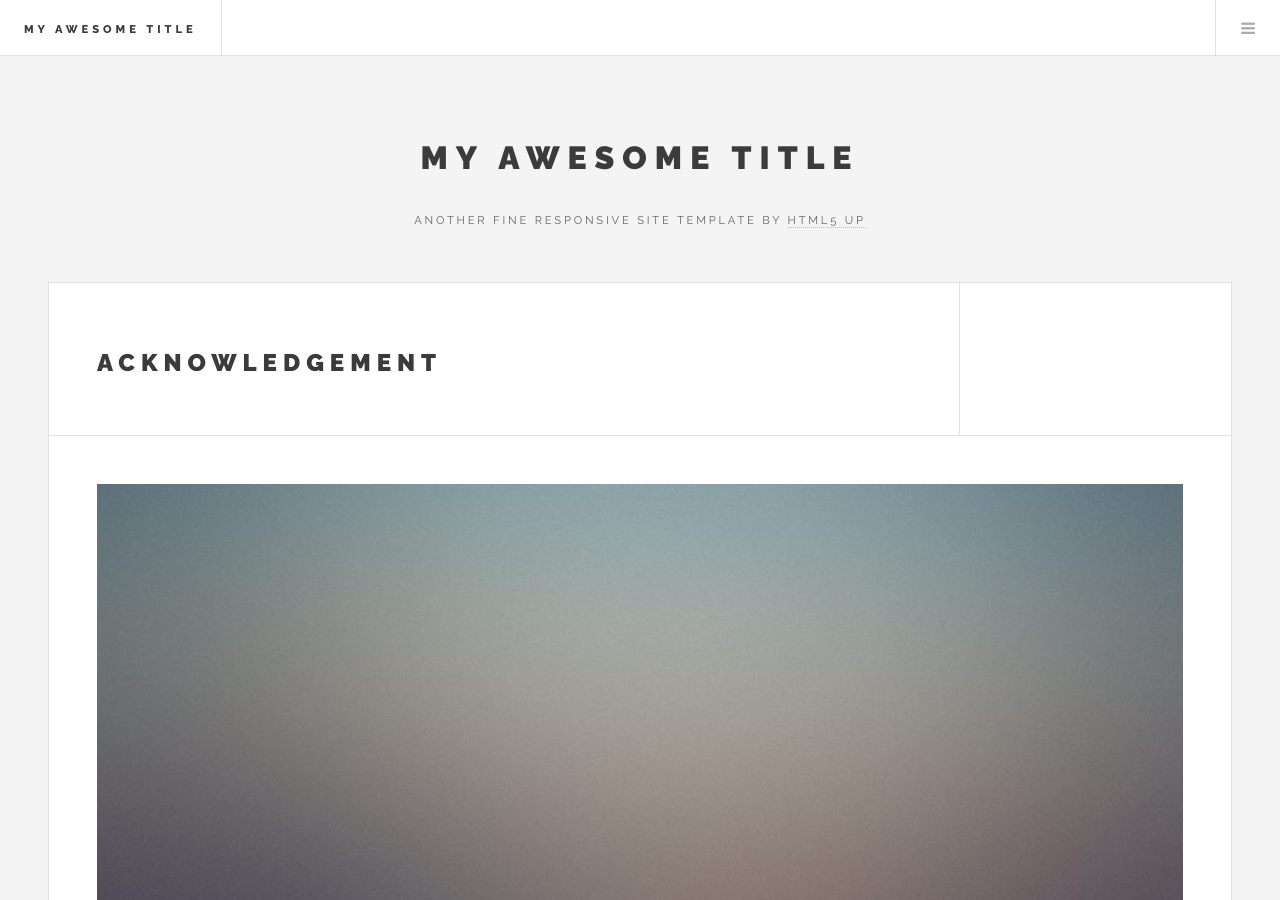
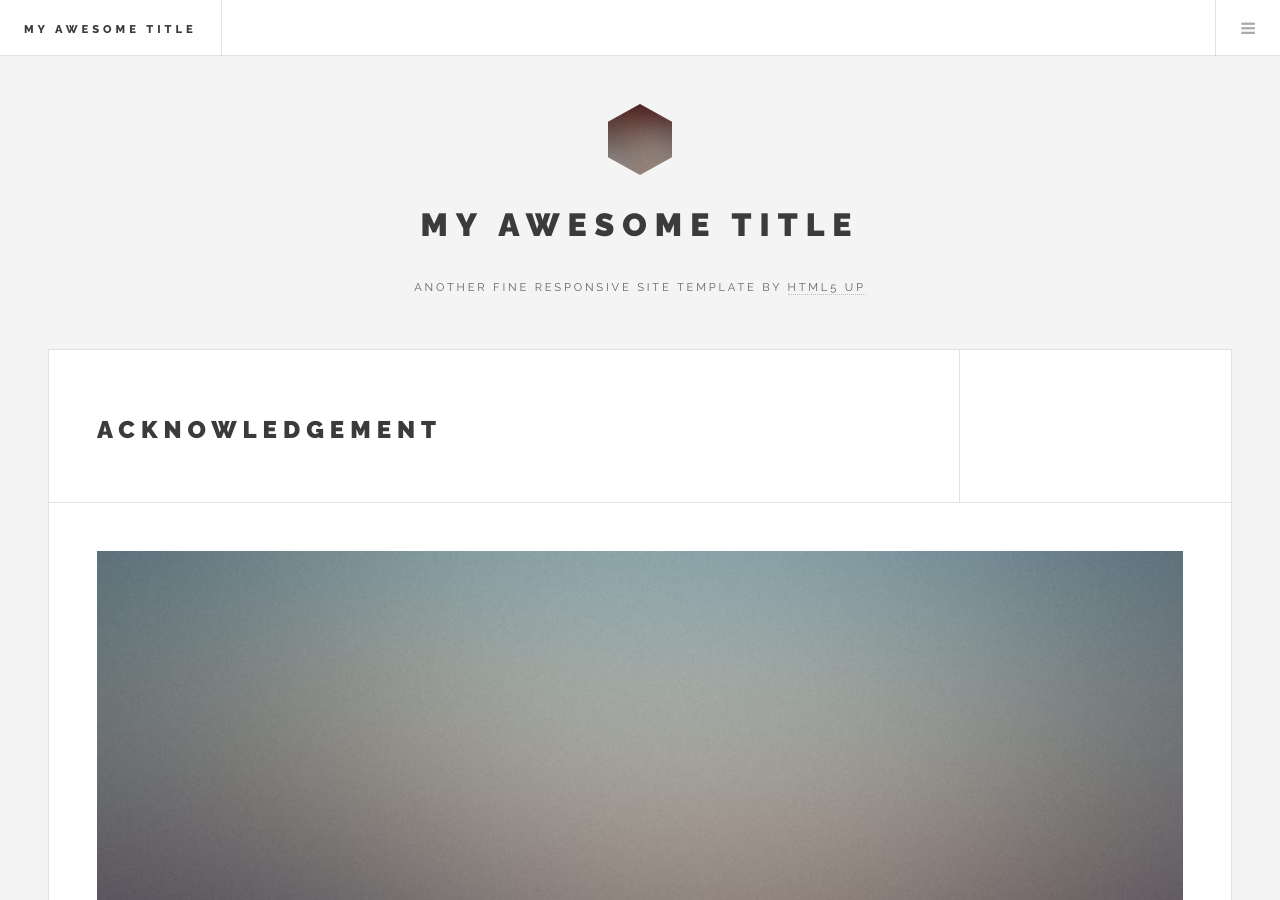
Before and after one commit to avildes/blog, a Jekyll site: the page built from acknowledgement.md, in a window 1280 px wide and 900 px high. Built offline with Jekyll 4.4.1, drawn with Linux system fonts in a browser that asks for light colours.

Commit message:
Update intro.html

```diff
--- a/_includes/intro.html
+++ b/_includes/intro.html
@@ -1,5 +1,5 @@
 <section id="intro">
-  <a href="{{ site.github.url }}" class="logo"><img src="images/logo.jpg" alt="" /></a>
+  <a href="https://{{ site.url }}" class="logo"><img src="https://{{ site.url }}images/logo.jpg" alt="" /></a>
 	<header>
     <h2>{{ site.title }}</h2>
 		<p>Another fine responsive site template by <a href="http://html5up.net">HTML5 UP</a>
```
